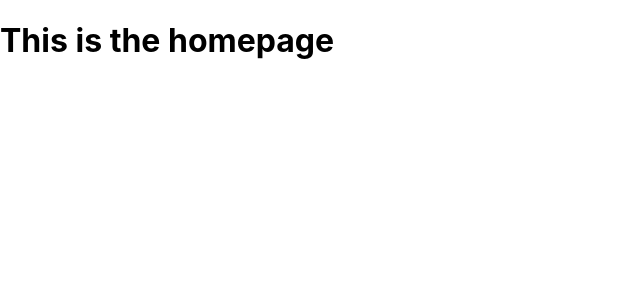
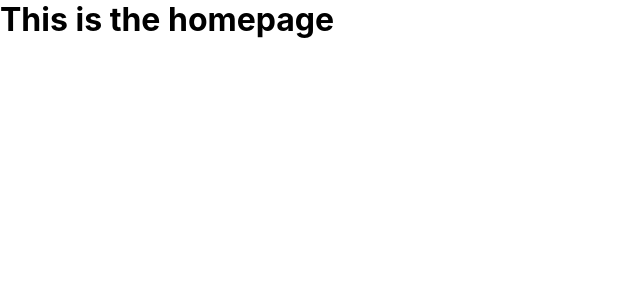
Before and after one commit to llamousse/slack-clone-2.0, a React (Create React App) app: page / in a window 1280 px wide. Shown: the top 300 px of the page, without its empty margins (0-640 px from the left). Built offline with nearby package versions, Linux system fonts and the light colour scheme.

Commit message:
global margin fix, add primary color

```diff
--- a/src/index.css
+++ b/src/index.css
@@ -1,4 +1,10 @@
+* {
+  margin: 0;
+}
+
 body {
+  --slack-color: #3f0f40;
+  overflow: hidden;
   margin: 0;
   font-family: -apple-system, BlinkMacSystemFont, 'Segoe UI', 'Roboto', 'Oxygen',
     'Ubuntu', 'Cantarell', 'Fira Sans', 'Droid Sans', 'Helvetica Neue',
```
